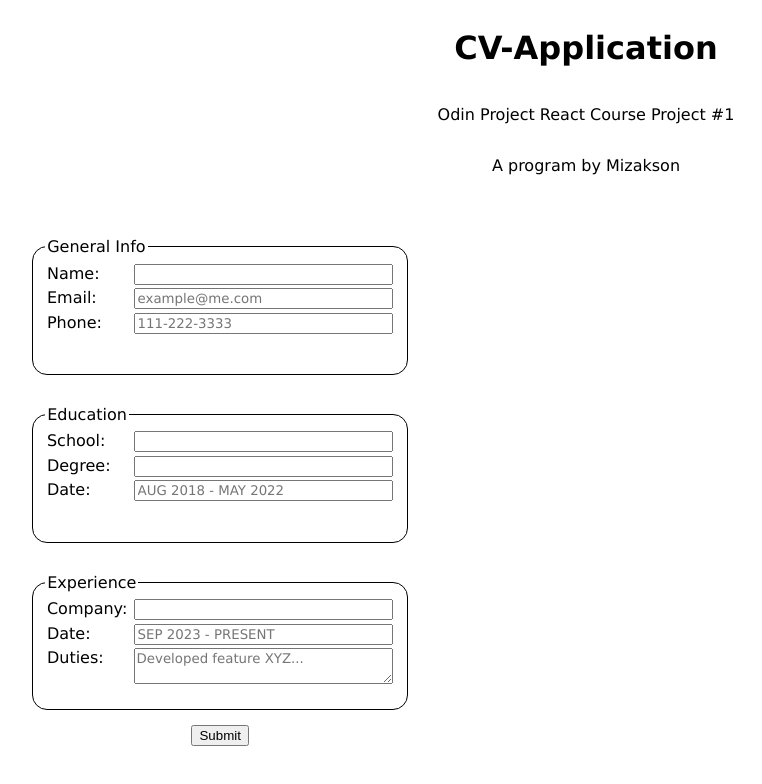
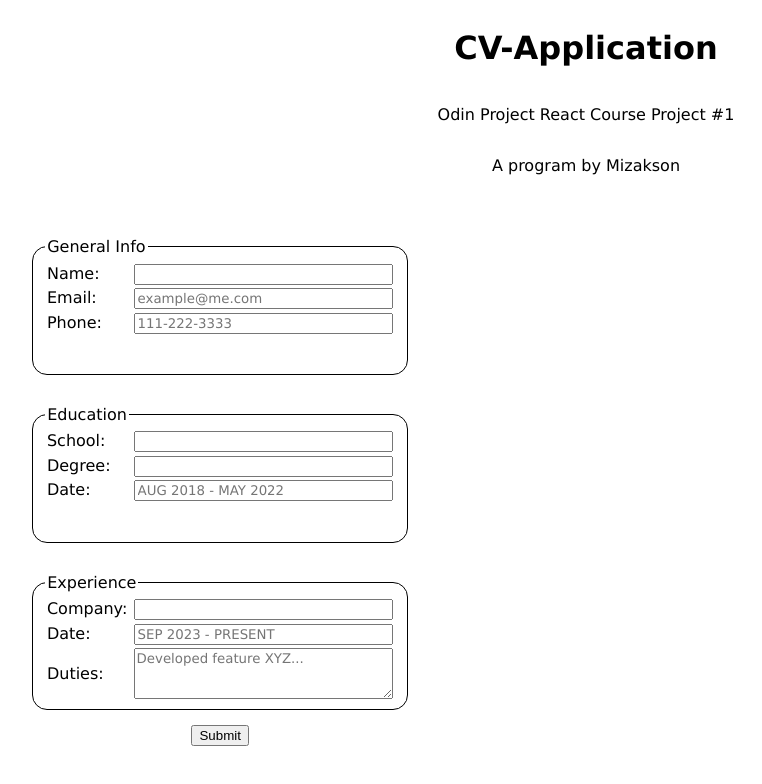
Before and after one commit to Mizakson/cv-application, a React (Vite) app: page / in a window 1280 px wide. Shown: the top 784 px of the page, without its empty margins (54-816 px from the left). Built offline with nearby package versions, Linux system fonts and the light colour scheme.

Commit message:
Change textarea label to p element

```diff
--- a/src/components/Form.jsx
+++ b/src/components/Form.jsx
@@ -45,8 +45,8 @@
                 <input type="text" id="work-date" placeholder="SEP 2023 - PRESENT"/>
             </div>
             <div className="input-field-wrapper">
-                <label htmlFor="responsibilities">Duties: </label>
-                <textarea type="text" placeholder="Developed feature XYZ..."/>
+                <p>Duties: </p>
+                <textarea type="text" id="responsibilites" placeholder="Developed feature XYZ..."/>
             </div>
         </fieldset>
         <button type="submit">Submit</button>
```
